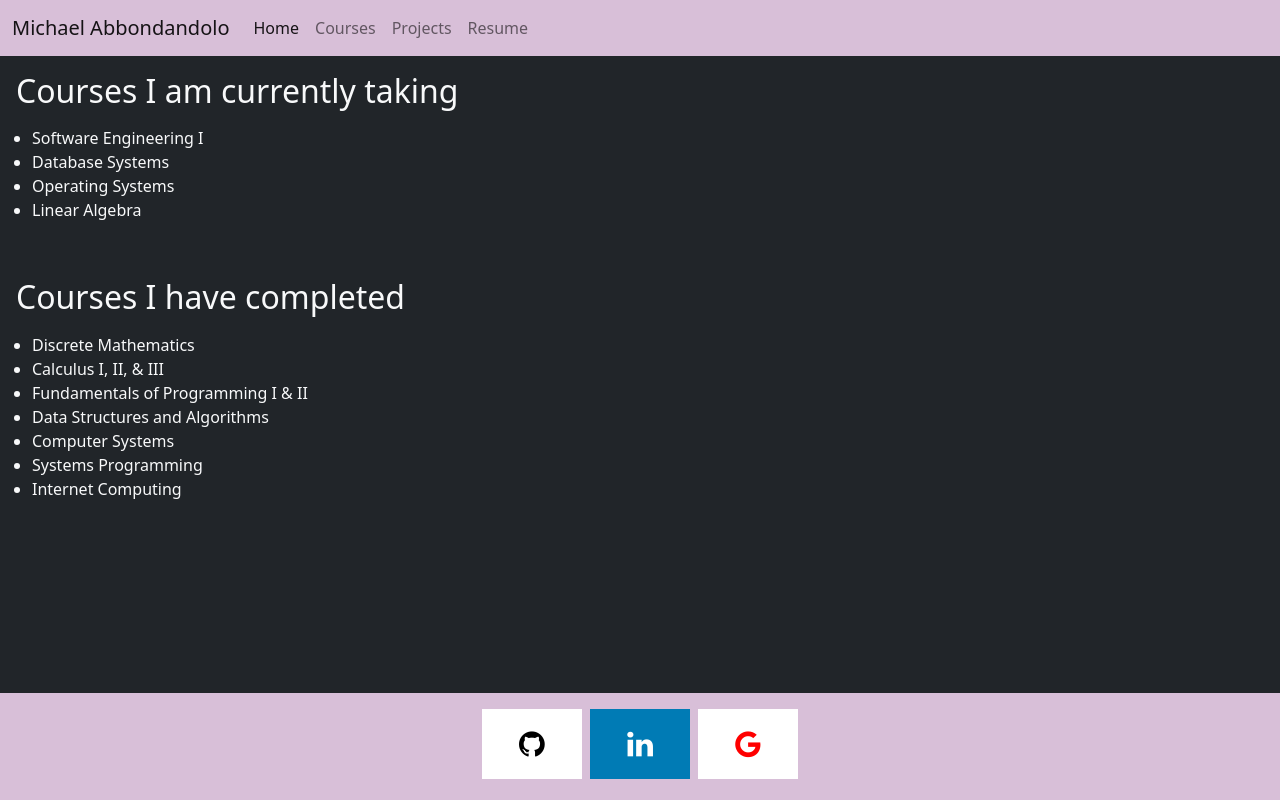
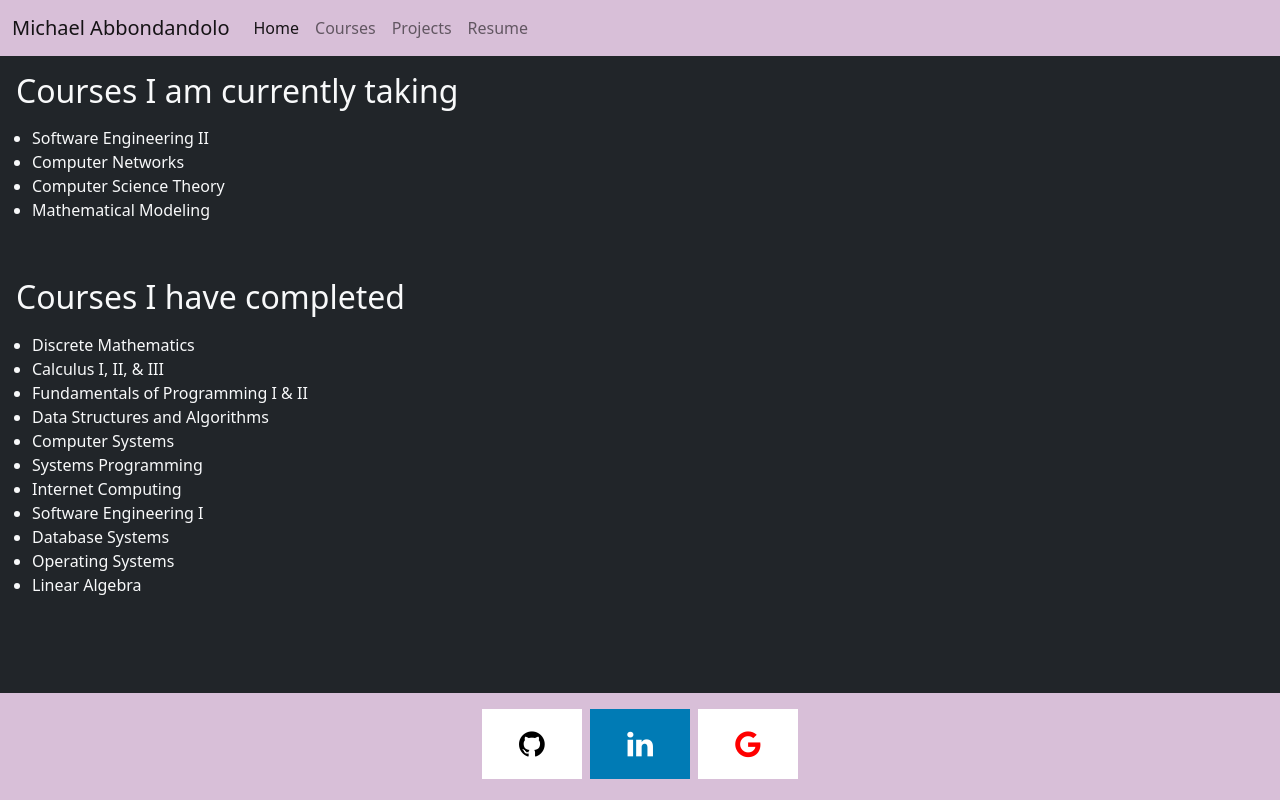
Before and after one commit to Mike5931/Mike5931.github.io, a plain HTML site: page courses.html in a window 1280 px wide. Drawn offline with nearby package versions, Linux system fonts and the light colour scheme.

Commit message:
Updated resume and website

```diff
--- a/courses.html
+++ b/courses.html
@@ -61,10 +61,10 @@
     ></script>
     <h2 class="m-3">Courses I am currently taking</h2>
     <ul>
-      <li>Software Engineering I</li>
-      <li>Database Systems</li>
-      <li>Operating Systems</li>
-      <li>Linear Algebra</li>
+      <li>Software Engineering II</li>
+      <li>Computer Networks</li>
+      <li>Computer Science Theory</li>
+      <li>Mathematical Modeling</li>
     </ul>
     <br />
     <h2 class="m-3">Courses I have completed</h2>
@@ -76,6 +76,10 @@
       <li>Computer Systems</li>
       <li>Systems Programming</li>
       <li>Internet Computing</li>
+      <li>Software Engineering I</li>
+      <li>Database Systems</li>
+      <li>Operating Systems</li>
+      <li>Linear Algebra</li>
     </ul>
     <footer>
       <center>
```
Also changed, not shown: index.html (+0 -1 lines), 1 other file.
